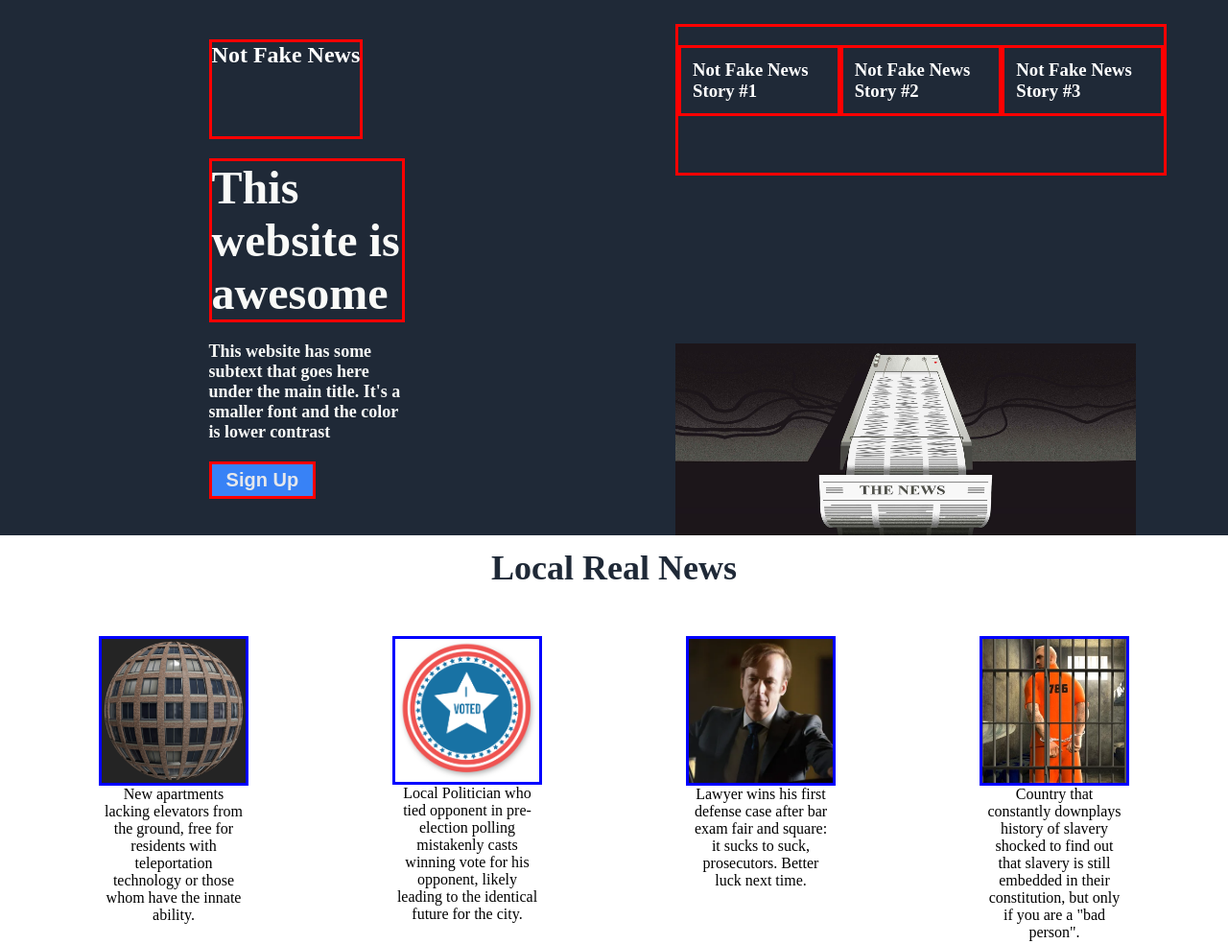
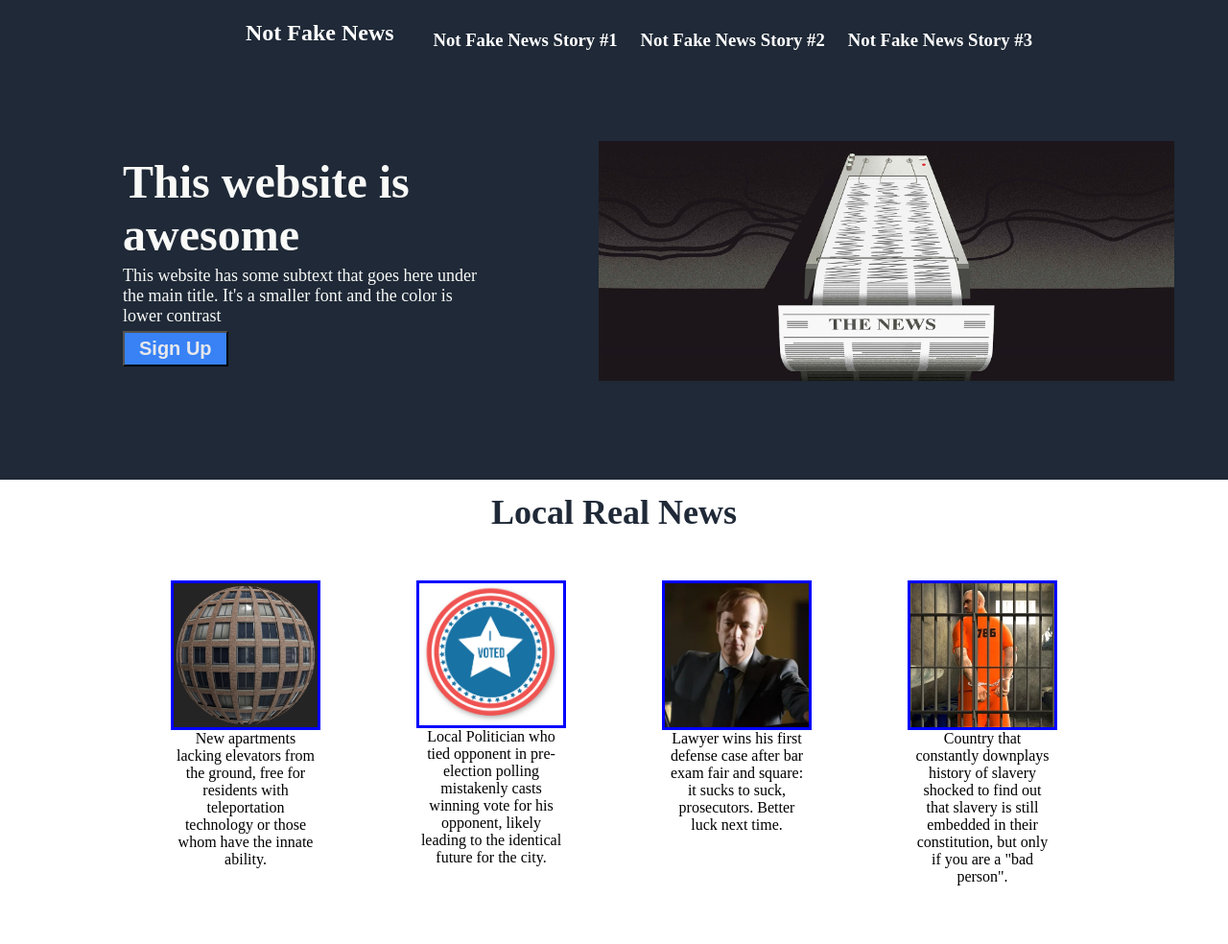
Before and after one commit to ElijahSemrau/Landing_Page, a plain HTML site: page index.html in a window 1280 px wide. Shown: the top 984 px of the page at 96% size. Drawn offline with Linux system fonts and the light colour scheme.

Commit message:
Finished formatting
All formats finished, edit fonts and better borders

```diff
--- a/index.html
+++ b/index.html
@@ -15,24 +15,27 @@
 
     <!--Main section 1-->
    <div class="top">
-        <div class="mainheader">
+        <div class="topheaders">
             <h2>Not Fake News</h2>
-                <div class="topmidleft">
-                    <div class="HeroMain">This website is awesome</div>
-                    <div class="HeroSec">This website has some subtext that goes here under the main title. It's a smaller font and the color is lower contrast</div>
-                    <button class="signup">Sign Up</button>
-
-                </div>
-        </div>
-        <div class="secondheader">
-            <div class="otherheaders">
+            <div class="toplinks">
                 <h3>Not Fake News Story #1</h3>
                 <h3>Not Fake News Story #2</h3>
                 <h3>Not Fake News Story #3</h3>
             </div>
+        </div>
+
+        <div class="topstuff">
+            <div class="topinfo">
+                <div class="HeroMain">This website is awesome</div>
+                <div class="HeroSec">This website has some subtext that goes here under the main title. It's a smaller font and the color is lower contrast</div>
+                <button class="signup">Sign Up</button>
+            </div>
             <img class="newspaper" src="./images/chicago-booth-fake-news.jpg" alt="Fake Newspaper">
         </div>
-   </div>
+    </div>
+
+
+
 
    <!--News Icons and News Text-->
    <div class="secondtop">
--- a/styles.css
+++ b/styles.css
@@ -9,63 +9,66 @@ h2{
     font-weight: bolder;
     margin-right: auto;
     margin-top: 0.5%;
-    border: solid red;
-    flex-basis: content;
-    margin-left: 30%;
-    padding-bottom: 14%;
+    margin-left: 20%;
+    color: white;
 }
 
-.mainheader,
-.topmidleft,
-.secondheader {
-    max-width: 40%;
+.topinfo {
+    max-width: 30%;
     width: 100%;
+    gap: 5px;
     margin: auto;
 }
 
 .top{
     display: flex;
-    justify-content: space-between;
-    background: #1f2937;
-    color: white;
+    background-color:#1F2937;
+    flex-direction: column;
+    justify-content: center;
+    align-items: center;
+    width: 100%;
 }
 
-.mainheader{
+.topheaders{
+    display: flex;
+    flex-direction: row;
+    align-items: center;
+    width: 100%;
+    box-sizing: border-box;
+    padding-bottom: 5%;
+}
+
+.toplinks{
+    display: flex;
+    margin-right: 15%;
+    color: white;
+    font-size: medium;
+}
+
+.topinfo{
     display: flex;
     flex-direction: column;
-    align-items: flex-start;
-    text-align: left;
-    font-weight: 600;
+    margin-left: 10%;
 }
 
-.otherheaders{
-    display:flex;
-    align-items: flex-start;
-    justify-content: left;
-    margin-left: auto;
-    margin-top: 25px;
-    border: solid red;
-    flex-basis: content;
+.topstuff{
+    display: flex;
     padding-bottom: 8%;
+
 }
+
+
+
 
 
 h3{
     display: flex;
     align-items: center;
-    justify-content: flex-end;
+    justify-content: flex-start;
     padding: 12px;
-    border: solid red;
-    flex-basis: content;
-
 }
 
-.topmidleft{
-    display: flex;
-    flex-direction: column;
-    align-items: flex-start;
-    gap: 20px;
-}
+
 
 .HeroMain {
     display: flex;
@@ -73,8 +76,7 @@ h3{
     font-weight: bolder;
     color: #F9FAF8;
     align-items: flex-start;
-    border: solid red;
-    flex-basis: content;
+
 }
 
 .HeroSec{
@@ -96,23 +98,15 @@ h3{
     color: #E5E7EB;
     flex-basis: auto;
     width: max-content;
-    border: solid red;
-    flex-basis: content;
 }
 
 .newspaper{
-    display: flex;
-    height:200px;
-    justify-content: center;
-    align-items: flex-start;
+    height: 250px;
+    width: auto;
+    margin-right: 20%;
+    margin: auto;
 }
 
-.secondheader{
-    display: flex;
-    flex-direction: column;
-    align-items: flex-start;
-    gap: 175px;
-}
 
 .secondtop{
     display: flex;
@@ -148,7 +142,7 @@ h3{
     display: flex;
     justify-content: center;
     align-items: stretch;
-    gap: 150px;
+    gap: 100px;
     padding-bottom: 5%;
 }
 
```
